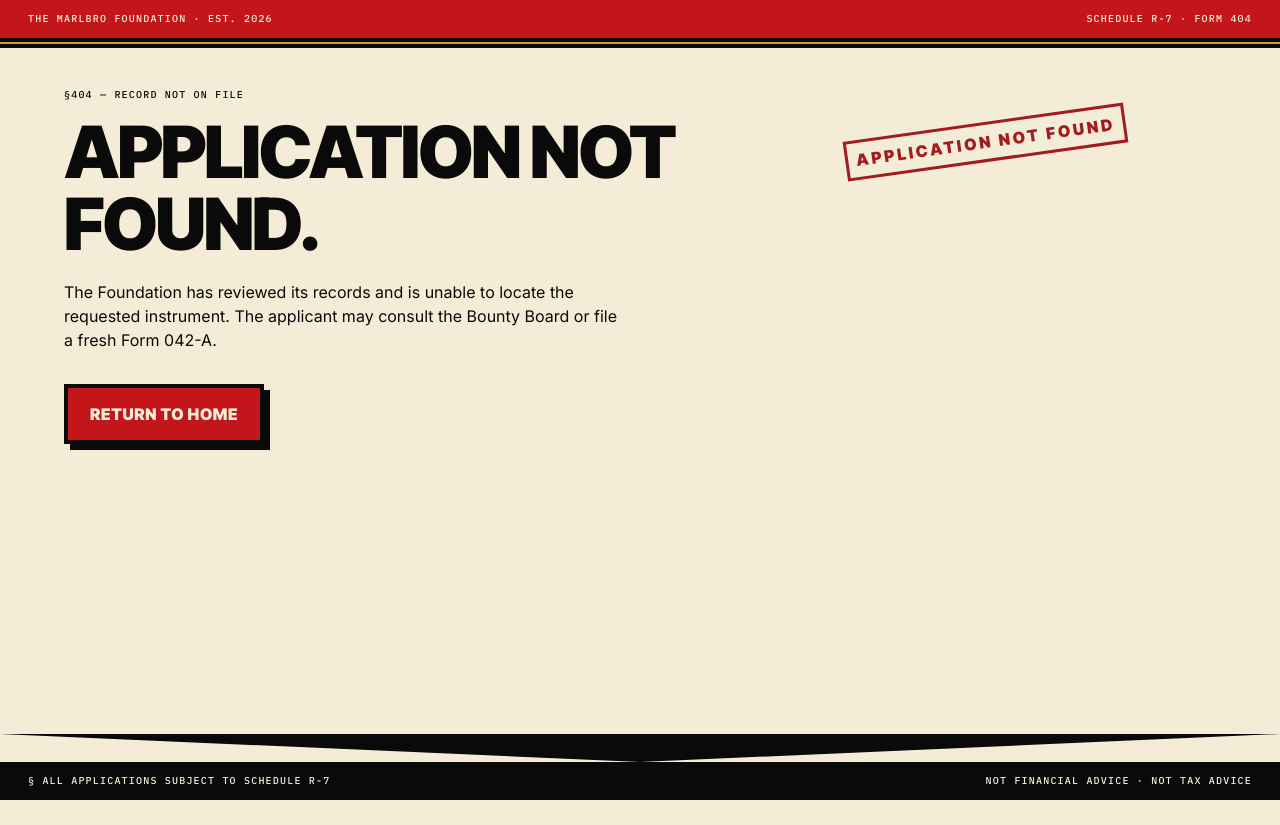
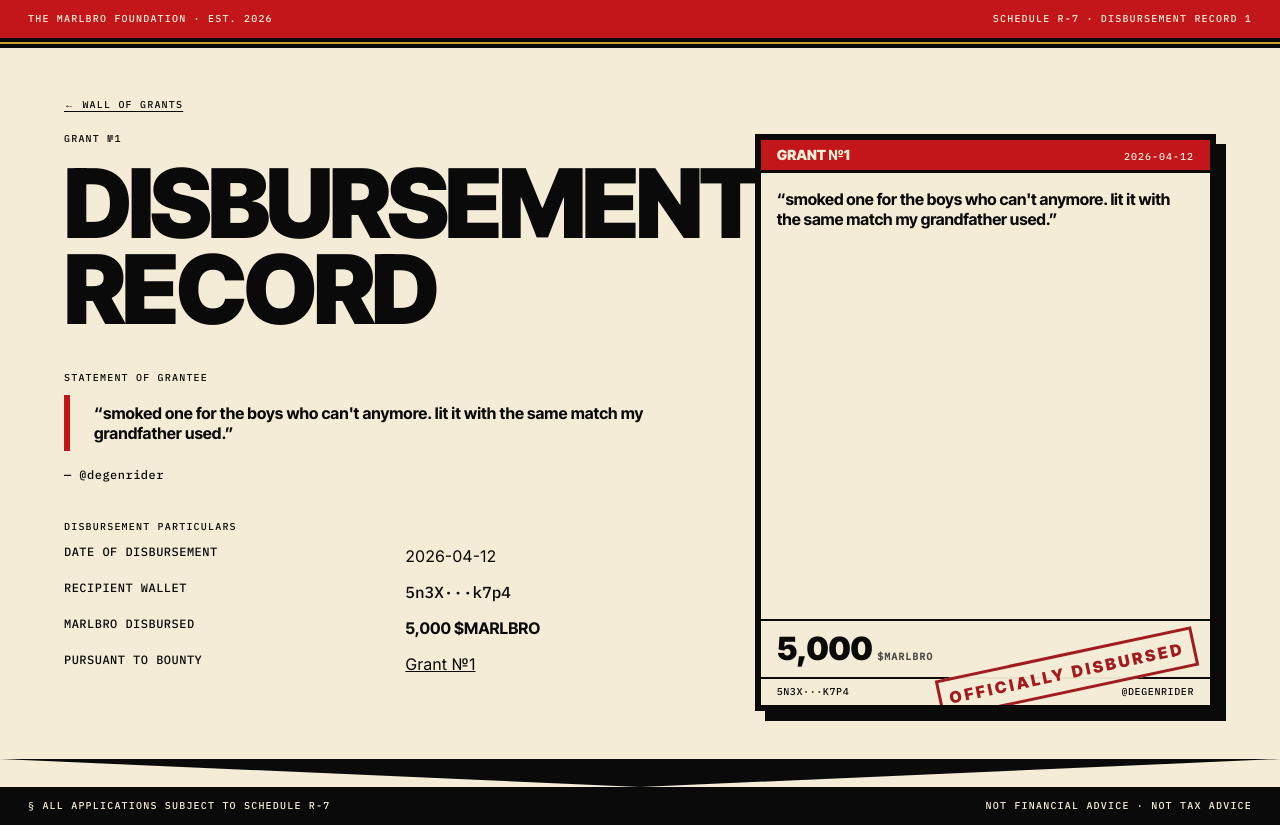
Before and after one commit to valtoosh/Malbro, a Next.js app: page /wall/poster-001 in a window 1280 px wide. Before the commit this address had no page. Before the commit the page ends 800 px from the top, so only its background shows below. Built offline with nearby package versions, Linux system fonts and the light colour scheme.

Commit message:
feat(wall): add dynamic poster detail page with not-found

```diff
--- /dev/null
+++ b/app/wall/[id]/not-found.tsx
@@ -0,0 +1,28 @@
+// app/wall/[id]/not-found.tsx
+import Link from 'next/link';
+import { PageShell } from '@/components/layout/PageShell';
+import { Stamp } from '@/components/ui/Stamp';
+
+export default function PosterNotFound() {
+  return (
+    <PageShell schedule="Schedule R-7 · Form 404-W">
+      <p className="font-mono text-eyebrow uppercase mb-4">§404 — RECORD NOT ON FILE</p>
+      <h1 className="font-display font-black text-h1 lg:text-d2 leading-[1.0] tracking-[-0.03em]">
+        RECORD NOT FOUND.
+      </h1>
+      <p className="text-bodyL mt-5 max-w-[640px]">
+        The Foundation has reviewed its disbursement records and is unable to locate the requested
+        grant. The applicant may consult the Wall of Grants for the public registry.
+      </p>
+      <div className="mt-8 flex items-center gap-6">
+        <Link
+          href="/wall"
+          className="font-display font-black text-body uppercase tracking-[0.04em] inline-flex items-center justify-center px-[22px] py-[14px] border-4 border-ink shadow-md bg-marlbro text-paper"
+        >
+          WALL OF GRANTS
+        </Link>
+        <Stamp label="RECORD NOT FOUND" rotate={-9} />
+      </div>
+    </PageShell>
+  );
+}
--- /dev/null
+++ b/app/wall/[id]/page.tsx
@@ -0,0 +1,87 @@
+// app/wall/[id]/page.tsx
+import { notFound } from 'next/navigation';
+import Link from 'next/link';
+import { PageShell } from '@/components/layout/PageShell';
+import { PosterCard } from '@/components/ui/PosterCard';
+import { getPosterById, SAMPLE_POSTERS } from '@/lib/sampleData';
+
+export function generateStaticParams() {
+  return SAMPLE_POSTERS.map((p) => ({ id: p.id }));
+}
+
+export async function generateMetadata({ params }: { params: Promise<{ id: string }> }) {
+  const { id } = await params;
+  const poster = getPosterById(id);
+  if (!poster) return { title: 'Grant Not Found' };
+  return { title: `Grant №${poster.displayNumber}` };
+}
+
+export default async function PosterDetailPage({
+  params,
+}: {
+  params: Promise<{ id: string }>;
+}) {
+  const { id } = await params;
+  const poster = getPosterById(id);
+  if (!poster) notFound();
+
+  return (
+    <PageShell schedule={`Schedule R-7 · Disbursement Record ${poster.displayNumber}`}>
+      <Link
+        href="/wall"
+        className="font-mono text-eyebrow uppercase tracking-[0.12em] inline-block mb-6 underline underline-offset-[3px]"
+      >
+        ← WALL OF GRANTS
+      </Link>
+
+      <div className="grid grid-cols-1 lg:grid-cols-12 gap-8 items-start">
+        <article className="lg:col-span-7">
+          <p className="font-mono text-eyebrow uppercase mb-4">GRANT №{poster.displayNumber}</p>
+          <h1 className="font-display font-black text-h1 lg:text-d1 leading-[0.9] tracking-[-0.04em]">
+            DISBURSEMENT RECORD
+          </h1>
+
+          <section className="mt-10">
+            <h2 className="font-mono text-eyebrow uppercase mb-3">STATEMENT OF GRANTEE</h2>
+            <blockquote className="text-bodyL font-display font-bold leading-tight border-l-[6px] border-marlbro pl-6 py-2">
+              &ldquo;{poster.tweetQuote}&rdquo;
+            </blockquote>
+            <p className="font-mono text-caption mt-4">— @{poster.applicantHandle}</p>
+          </section>
+
+          <section className="mt-10">
+            <h2 className="font-mono text-eyebrow uppercase mb-3">DISBURSEMENT PARTICULARS</h2>
+            <dl className="grid grid-cols-2 gap-y-3 gap-x-6 text-body">
+              <dt className="font-mono text-caption uppercase">Date of disbursement</dt>
+              <dd>{poster.paidAt}</dd>
+              <dt className="font-mono text-caption uppercase">Recipient wallet</dt>
+              <dd className="font-mono text-bodyS">{poster.walletShort}</dd>
+              <dt className="font-mono text-caption uppercase">Marlbro disbursed</dt>
+              <dd className="font-display font-bold">{poster.payoutMarlbro.toLocaleString('en-US')} $MARLBRO</dd>
+              {poster.payoutSol > 0 && (
+                <>
+                  <dt className="font-mono text-caption uppercase">SOL disbursed</dt>
+                  <dd className="font-display font-bold">{poster.payoutSol} SOL</dd>
+                </>
+              )}
+              {poster.bountyNumber !== null && (
+                <>
+                  <dt className="font-mono text-caption uppercase">Pursuant to bounty</dt>
+                  <dd>
+                    <Link href={`/bounties/${poster.bountyNumber}`} className="underline">
+                      Grant №{poster.bountyNumber}
+                    </Link>
+                  </dd>
+                </>
+              )}
+            </dl>
+          </section>
+        </article>
+
+        <aside className="lg:col-span-5 sticky top-8">
+          <PosterCard {...poster} />
+        </aside>
+      </div>
+    </PageShell>
+  );
+}
```
